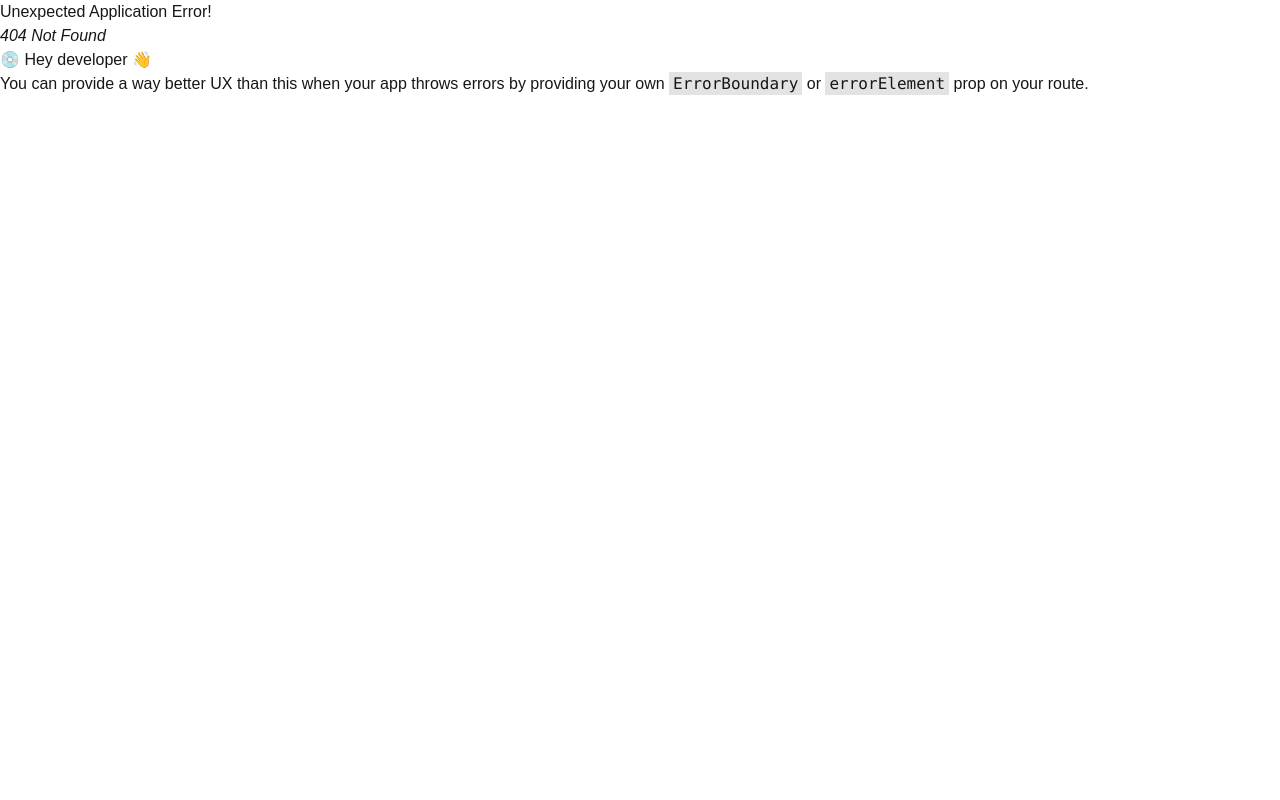
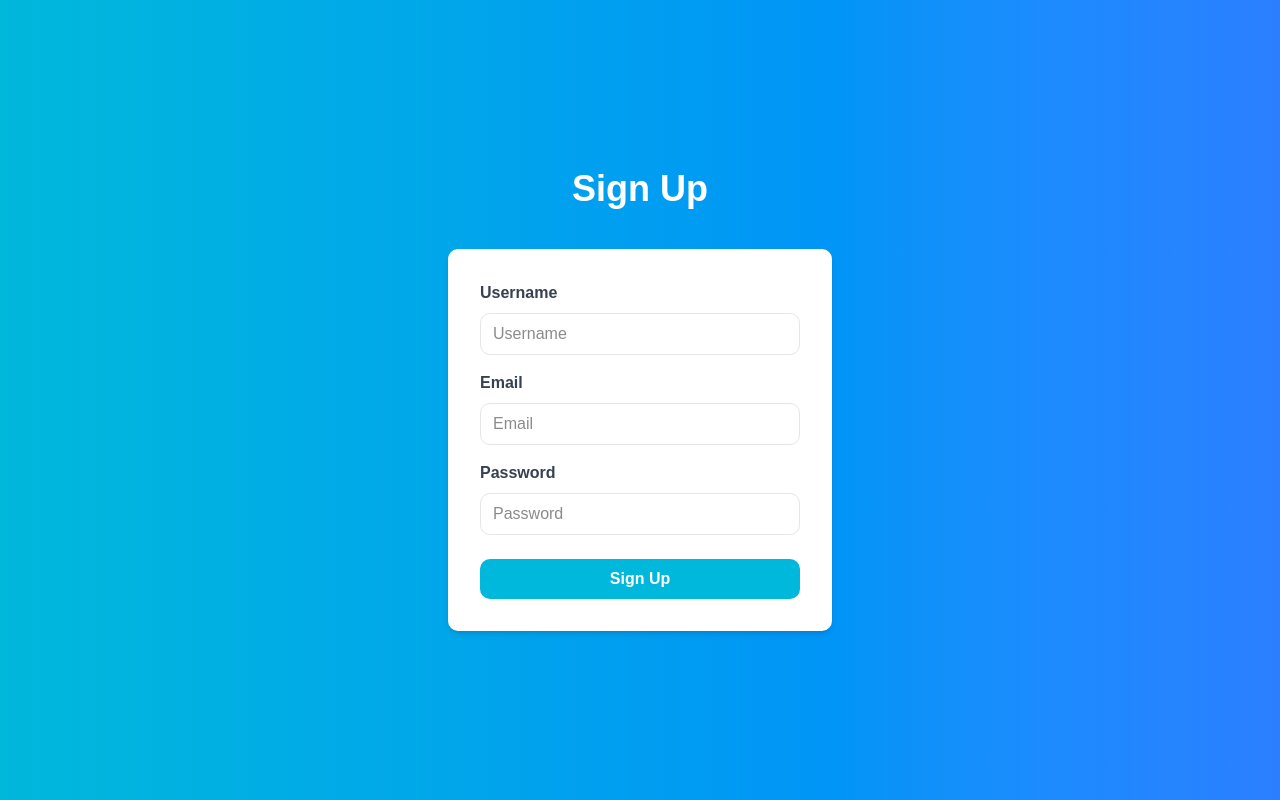
Before and after one commit to P311/ECE1724-Project, a React (Vite) app in the folder front-end/car-comparison-app/: page /register in a window 1280 px wide. Before the commit this address had no page. Built offline with nearby package versions, Linux system fonts and the light colour scheme.

Commit message:
front-end register and login: initial implementation of register and login page

```diff
--- a/front-end/car-comparison-app/package.json
+++ b/front-end/car-comparison-app/package.json
@@ -11,6 +11,7 @@
   },
   "dependencies": {
     "@radix-ui/react-slot": "^1.1.2",
+    "@radix-ui/react-tooltip": "^1.1.8",
     "@tailwindcss/postcss": "^4.0.17",
     "@tailwindcss/vite": "^4.0.17",
     "class-variance-authority": "^0.7.1",
--- /dev/null
+++ b/front-end/car-comparison-app/src/components/ui/tooltip.tsx
@@ -0,0 +1,59 @@
+import * as React from "react";
+import * as TooltipPrimitive from "@radix-ui/react-tooltip";
+
+import { cn } from "@/lib/utils";
+
+function TooltipProvider({
+  delayDuration = 0,
+  ...props
+}: React.ComponentProps<typeof TooltipPrimitive.Provider>) {
+  return (
+    <TooltipPrimitive.Provider
+      data-slot="tooltip-provider"
+      delayDuration={delayDuration}
+      {...props}
+    />
+  );
+}
+
+function Tooltip({
+  ...props
+}: React.ComponentProps<typeof TooltipPrimitive.Root>) {
+  return (
+    <TooltipProvider>
+      <TooltipPrimitive.Root data-slot="tooltip" {...props} />
+    </TooltipProvider>
+  );
+}
+
+function TooltipTrigger({
+  ...props
+}: React.ComponentProps<typeof TooltipPrimitive.Trigger>) {
+  return <TooltipPrimitive.Trigger data-slot="tooltip-trigger" {...props} />;
+}
+
+function TooltipContent({
+  className,
+  sideOffset = 0,
+  children,
+  ...props
+}: React.ComponentProps<typeof TooltipPrimitive.Content>) {
+  return (
+    <TooltipPrimitive.Portal>
+      <TooltipPrimitive.Content
+        data-slot="tooltip-content"
+        sideOffset={sideOffset}
+        className={cn(
+          "bg-primary text-primary-foreground animate-in fade-in-0 zoom-in-95 data-[state=closed]:animate-out data-[state=closed]:fade-out-0 data-[state=closed]:zoom-out-95 data-[side=bottom]:slide-in-from-top-2 data-[side=left]:slide-in-from-right-2 data-[side=right]:slide-in-from-left-2 data-[side=top]:slide-in-from-bottom-2 z-50 w-fit origin-(--radix-tooltip-content-transform-origin) rounded-md px-3 py-1.5 text-xs text-balance",
+          className,
+        )}
+        {...props}
+      >
+        {children}
+        <TooltipPrimitive.Arrow className="bg-primary fill-primary z-50 size-2.5 translate-y-[calc(-50%_-_2px)] rotate-45 rounded-[2px]" />
+      </TooltipPrimitive.Content>
+    </TooltipPrimitive.Portal>
+  );
+}
+
+export { Tooltip, TooltipTrigger, TooltipContent, TooltipProvider };
--- /dev/null
+++ b/front-end/car-comparison-app/src/routes/login.tsx
@@ -0,0 +1,80 @@
+import React, { useState } from "react";
+
+function Login() {
+  const [email, setEmail] = useState("");
+  const [password, setPassword] = useState("");
+
+  const handleSubmit = (e: React.FormEvent) => {
+    e.preventDefault();
+    // Add login logic here
+    fetch("/api/users/login", {
+      method: "POST",
+      headers: {
+        "Content-Type": "application/json",
+      },
+      body: JSON.stringify({ email, password }),
+    })
+      .then((response) => {
+        if (!response.ok) {
+          throw new Error("Login failed");
+        }
+        return response.json();
+      })
+      .then((data) => {
+        const { token } = data;
+        localStorage.setItem("jwt", token); // Store JWT in localStorage
+        console.log(`JWT stored: ${token}`);
+      })
+      .catch((error) => {
+        console.error("Error during login:", error);
+      });
+  };
+
+  return (
+    <div className="flex flex-col items-center justify-center h-screen bg-gradient-to-r from-cyan-500 to-blue-500">
+      <span className="text-7xl font-bold mb-10 text-white/85">Login</span>
+      <form
+        onSubmit={handleSubmit}
+        className="bg-white p-8 rounded-lg shadow-md w-96"
+      >
+        <div className="mb-4">
+          <label className="block text-gray-700 font-bold mb-2" htmlFor="email">
+            Email
+          </label>
+          <input
+            type="email"
+            id="email"
+            value={email}
+            onChange={(e) => setEmail(e.target.value)}
+            required
+            className="w-full px-3 py-2 border rounded-lg focus:outline-none focus:ring-2 focus:ring-blue-500"
+          />
+        </div>
+        <div className="mb-6">
+          <label
+            className="block text-gray-700 font-bold mb-2"
+            htmlFor="password"
+          >
+            Password
+          </label>
+          <input
+            type="password"
+            id="password"
+            value={password}
+            onChange={(e) => setPassword(e.target.value)}
+            required
+            className="w-full px-3 py-2 border rounded-lg focus:outline-none focus:ring-2 focus:ring-blue-500"
+          />
+        </div>
+        <button
+          type="submit"
+          className="w-full bg-cyan-500 text-white font-bold py-2 px-4 rounded-lg hover:bg-cyan-600"
+        >
+          Login
+        </button>
+      </form>
+    </div>
+  );
+}
+
+export default Login;
--- /dev/null
+++ b/front-end/car-comparison-app/src/routes/register.tsx
@@ -0,0 +1,144 @@
+import React, { useState } from "react";
+import {
+  Tooltip,
+  TooltipProvider,
+  TooltipTrigger,
+  TooltipContent,
+} from "@/components/ui/tooltip";
+
+function Register() {
+  const [username, setUsername] = useState("");
+  const [email, setEmail] = useState("");
+  const [password, setPassword] = useState("");
+
+  const handleSubmit = (e: React.FormEvent) => {
+    e.preventDefault();
+    // Add registration logic here
+    fetch("/api/users/register", {
+      method: "POST",
+      headers: {
+        "Content-Type": "application/json",
+      },
+      body: JSON.stringify({ username, email, password }),
+    })
+      .then((response) => {
+        if (response.ok) {
+          alert("Registration successful");
+          window.location.href = "/login";
+        } else {
+          return response.json().then((data) => {
+            alert("An error occurred: " + data.errors);
+          });
+        }
+      })
+      .catch((error) => {
+        console.error("Error:", error);
+        alert("An error occurred. Please try again.");
+      });
+  };
+
+  return (
+    <div className="flex flex-col items-center justify-center h-screen bg-gradient-to-r from-cyan-500 to-blue-500">
+      <span className="text-4xl font-bold mb-10 text-white">Sign Up</span>
+      <form
+        onSubmit={handleSubmit}
+        className="bg-white p-8 rounded-lg shadow-md w-96"
+      >
+        <div className="mb-4">
+          <label
+            className="block text-gray-700 font-bold mb-2"
+            htmlFor="username"
+          >
+            Username
+          </label>
+          <TooltipProvider>
+            <Tooltip>
+              <TooltipTrigger asChild>
+                <input
+                  type="text"
+                  id="username"
+                  value={username}
+                  onChange={(e) => setUsername(e.target.value)}
+                  pattern="^[a-zA-Z0-9._-]{3,15}$"
+                  placeholder="Username"
+                  required
+                  className="w-full px-3 py-2 border rounded-lg focus:outline-none focus:ring-2 focus:ring-blue-500"
+                />
+              </TooltipTrigger>
+              <TooltipContent>
+                <p>
+                  non-empty string, 3-15 characters length, allows a-z, A-Z,
+                  0-9, ".", "-" and "_".
+                </p>
+              </TooltipContent>
+            </Tooltip>
+          </TooltipProvider>
+        </div>
+
+        <div className="mb-4">
+          <label className="block text-gray-700 font-bold mb-2" htmlFor="email">
+            Email
+          </label>
+          <TooltipProvider>
+            <Tooltip>
+              <TooltipTrigger asChild>
+                <input
+                  type="email"
+                  id="email"
+                  value={email}
+                  onChange={(e) => setEmail(e.target.value)}
+                  pattern="^[a-zA-Z0-9._%+-]+@[a-zA-Z0-9.-]+\.[a-zA-Z]{2,}$"
+                  placeholder="Email"
+                  required
+                  className="w-full px-3 py-2 border rounded-lg focus:outline-none focus:ring-2 focus:ring-blue-500"
+                />
+              </TooltipTrigger>
+              <TooltipContent>
+                <p>must be a valid email format</p>
+              </TooltipContent>
+            </Tooltip>
+          </TooltipProvider>
+        </div>
+
+        <div className="mb-6">
+          <label
+            className="block text-gray-700 font-bold mb-2"
+            htmlFor="password"
+          >
+            Password
+          </label>
+          <TooltipProvider>
+            <Tooltip>
+              <TooltipTrigger asChild>
+                <input
+                  type="password"
+                  id="password"
+                  value={password}
+                  onChange={(e) => setPassword(e.target.value)}
+                  pattern="^(?=.*[a-z])(?=.*[A-Z])(?=.*\d).{8,20}$"
+                  placeholder="Password"
+                  required
+                  className="w-full px-3 py-2 border rounded-lg focus:outline-none focus:ring-2 focus:ring-blue-500"
+                />
+              </TooltipTrigger>
+              <TooltipContent>
+                <p>
+                  8-20 characters length, includes 1+ uppercase, 1+ lowercase,
+                  1+ number. All symbols are allowed.
+                </p>
+              </TooltipContent>
+            </Tooltip>
+          </TooltipProvider>
+        </div>
+        <button
+          type="submit"
+          className="w-full bg-cyan-500 text-white font-bold py-2 px-4 rounded-lg hover:bg-cyan-600"
+        >
+          Sign Up
+        </button>
+      </form>
+    </div>
+  );
+}
+
+export default Register;
--- a/front-end/car-comparison-app/vite.config.ts
+++ b/front-end/car-comparison-app/vite.config.ts
@@ -1,4 +1,4 @@
-import { defineConfig } from 'vite'
+import { defineConfig, loadEnv } from 'vite'
 import react from '@vitejs/plugin-react'
 import path from "path"
 import tailwindcss from "@tailwindcss/vite"
@@ -11,4 +11,16 @@ export default defineConfig({
       "@": path.resolve(__dirname, "./src"),
     },
   },
+  server: {
+    // Proxy configuration for API requests
+    // During development:
+    // - Frontend runs at http://localhost:5173
+    // - Backend runs at http://localhost:3000
+    // Browsers block requests between different domains/ports for security
+    // This proxy setting forwards all "/api/*" requests from frontend to backend:
+    // Example: fetch("/api/papers") from frontend → http://localhost:3000/api/papers on backend
+    proxy: {
+      "/api": "http://localhost:3000",
+    },
+  },
 })
```
Also changed, not shown: front-end/car-comparison-app/src/main.tsx (+7 -1 lines), 1 other file (tests, documents, lock files or other folders).
